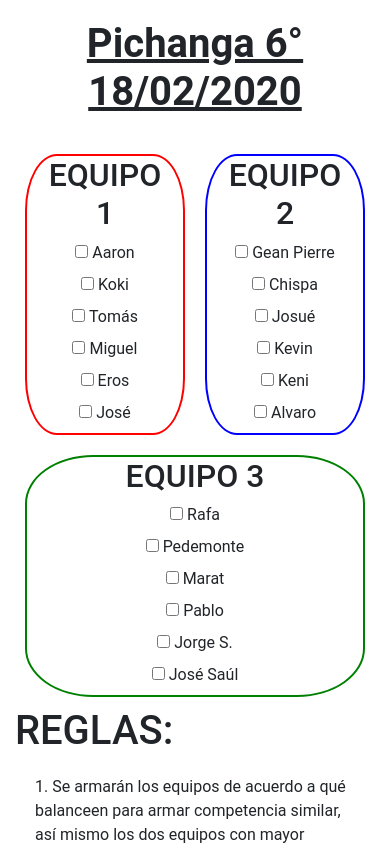
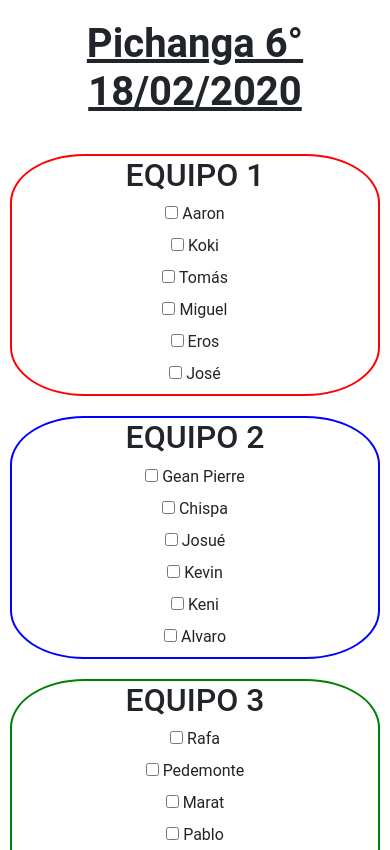
Before and after one commit to kuchiky001/pichanga, a plain HTML site: page index.html in a window 390 px wide. Shown: the top 850 px of the page. Drawn offline with nearby package versions, Linux system fonts and the light colour scheme.

Commit message:
responsive
.

```diff
--- a/index.html
+++ b/index.html
@@ -18,8 +18,8 @@
 			</div>
 	</div>
 	<div class="container">
-		<div class="row mx-auto">
-			<div  style="border: 2px solid red; border-radius: 20%;margin: 10px;text-align:center;"  class="col">
+		<div class="row">
+			<div  style="border: 2px solid red; border-radius: 20%;margin: 10px;text-align:center;"  class="col-lg-4 col-md-12">
 				<h2>EQUIPO 1</h2>
 				<input type="checkbox"> <label for="cbox2">Aaron</label><br>
 				<input type="checkbox"> <label for="cbox2">Koki</label><br>
@@ -28,7 +28,7 @@
 				<input type="checkbox"> <label for="cbox2">Eros</label><br>
 				<input type="checkbox"> <label for="cbox2">José</label>
 			</div>
-			<div style="border: 2px solid blue; border-radius: 20%;margin: 10px;text-align:center;" class="col">
+			<div style="border: 2px solid blue; border-radius: 20%;margin: 10px;text-align:center;" class="col-lg-4 col-md-12">
 				<h2>EQUIPO 2</h2>
 				<input type="checkbox"> <label for="cbox2">Gean Pierre</label><br>
 				<input type="checkbox"> <label for="cbox2">Chispa</label><br>
@@ -37,7 +37,7 @@
 				<input type="checkbox"> <label for="cbox2">Keni</label><br>
 				<input type="checkbox"> <label for="cbox2">Alvaro</label>
 			</div>
-			<div style="border: 2px solid green; border-radius: 20%;margin: 10px;text-align:center;" class="col">
+			<div style="border: 2px solid green; border-radius: 20%;margin: 10px;text-align:center;" class="col-lg-4 col-md-12">
 				<h2>EQUIPO 3</h2>
 				<input type="checkbox"> <label for="cbox2">Rafa</label><br>
 				<input type="checkbox"> <label for="cbox2">Pedemonte</label><br>
```
